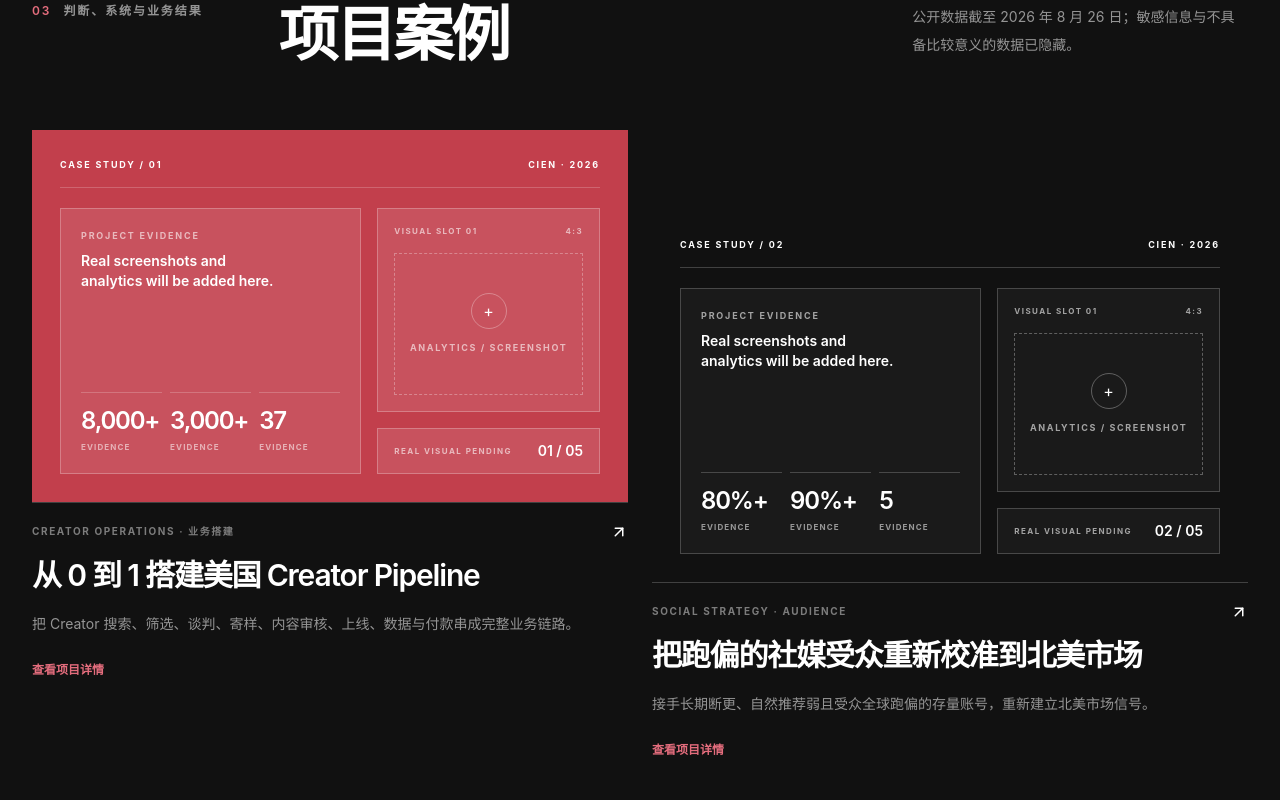
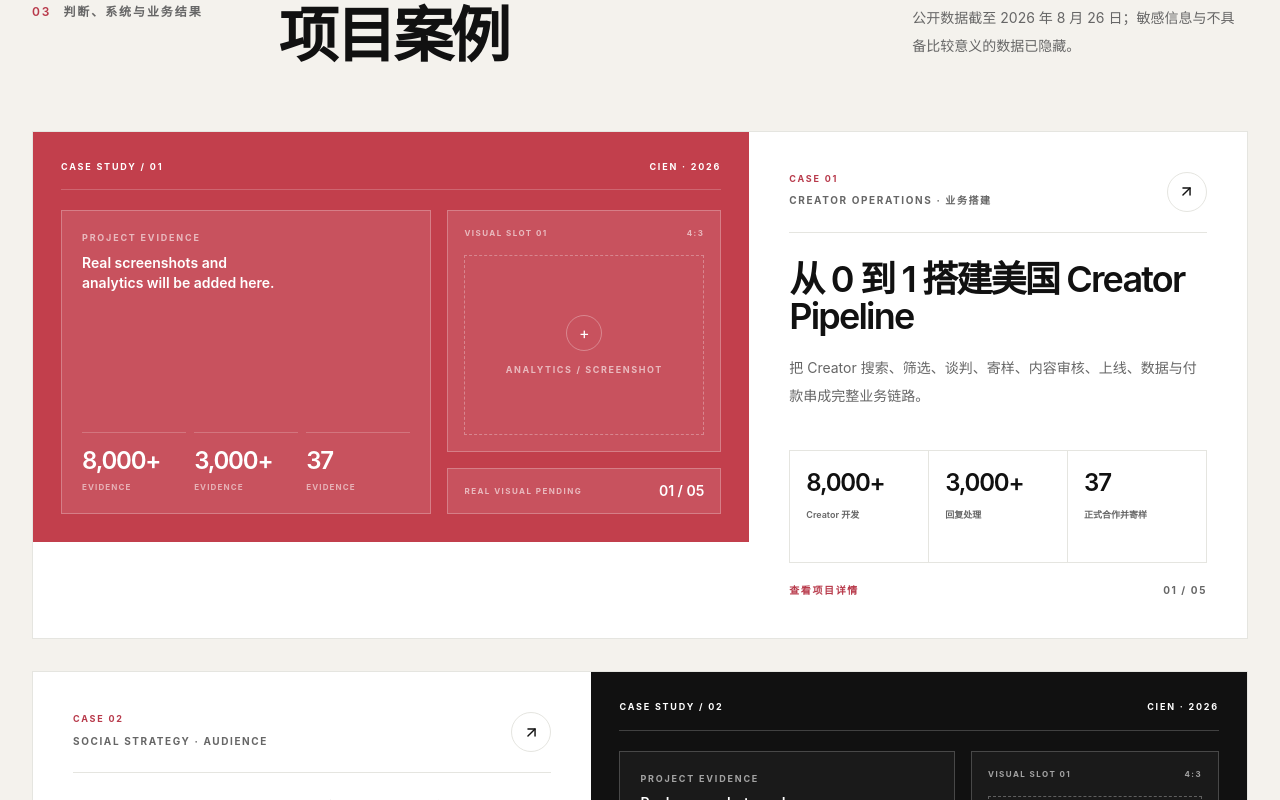
Before and after one commit to chenghongchao/cien-work, a Next.js app: page / in a window 1280 px wide. Shown: the part 2740-3540 px from the top of the page. Built offline with nearby package versions, Linux system fonts and the light colour scheme; no server answers.

Commit message:
Redesign selected work gallery

```diff
--- a/src/components/sections/projects-section.tsx
+++ b/src/components/sections/projects-section.tsx
@@ -15,53 +15,99 @@ export function ProjectsSection() {
   const copy = ui[language];
 
   return (
-    <section id="projects" className="section-pad scroll-mt-20 bg-ink text-white">
+    <section id="projects" className="section-pad scroll-mt-20 border-y border-border bg-[#f4f2ed]">
       <div className="container-shell">
         <SectionHeading
           index="03"
           kicker={copy.sectionProjectsKicker}
           title={copy.sectionProjects}
           note={copy.sectionProjectsNote}
-          inverse
         />
 
-        <div className="grid gap-x-6 gap-y-14 md:grid-cols-2">
-          {projects.map((project, index) => (
+        <div className="mt-12 space-y-6 sm:mt-16 sm:space-y-8">
+          {projects.map((project, index) => {
+            const featured = index === 0;
+
+            return (
               <article
                 key={project.slug}
-              className={index % 2 === 1 ? "md:mt-20" : ""}
+                className="overflow-hidden border border-border bg-white"
               >
                 <Link
                   href={`/projects/${project.slug}`}
-                className="group block focus-visible:outline-2 focus-visible:outline-offset-4 focus-visible:outline-[#e46d7d]"
+                  className={`group grid focus-visible:outline-2 focus-visible:outline-offset-4 focus-visible:outline-accent ${
+                    featured
+                      ? "lg:grid-cols-[1.18fr_0.82fr]"
+                      : "lg:grid-cols-[0.92fr_1.08fr]"
+                  }`}
                 >
-                <div className="overflow-hidden">
-                  <div className="transition-transform duration-500 group-hover:scale-[1.015]">
+                  <div className={featured ? "lg:order-1" : "lg:order-2"}>
+                    <div className="h-full overflow-hidden">
+                      <div className="h-full transition-transform duration-500 group-hover:scale-[1.01]">
                         <ProjectVisual project={project} />
                       </div>
                     </div>
-                <div className="border-t border-white/20 pt-5">
-                  <div className="mb-4 flex items-center justify-between gap-4 text-[10px] font-bold uppercase tracking-[0.16em] text-white/45">
-                    <span>{project.category[language]}</span>
-                    <ArrowUpRight
-                      size={18}
-                      className="text-white transition-transform group-hover:translate-x-1 group-hover:-translate-y-1"
-                      aria-hidden="true"
-                    />
                   </div>
-                  <h3 className="text-2xl font-semibold leading-tight tracking-[-0.04em] sm:text-3xl">
+
+                  <div
+                    className={`flex min-h-full flex-col justify-between p-6 sm:p-8 lg:p-10 ${
+                      featured ? "lg:order-2" : "lg:order-1"
+                    }`}
+                  >
+                    <div>
+                      <div className="flex items-start justify-between gap-6 border-b border-border pb-5">
+                        <div>
+                          <p className="text-[9px] font-bold uppercase tracking-[0.2em] text-accent">
+                            Case {project.number}
+                          </p>
+                          <p className="mt-2 text-[10px] font-bold uppercase tracking-[0.16em] text-muted">
+                            {project.category[language]}
+                          </p>
+                        </div>
+
+                        <span className="grid size-10 shrink-0 place-items-center rounded-full border border-border transition-all group-hover:border-ink group-hover:bg-ink group-hover:text-white">
+                          <ArrowUpRight size={17} aria-hidden="true" />
+                        </span>
+                      </div>
+
+                      <h3 className="mt-7 max-w-[17ch] text-3xl font-semibold leading-[1.02] tracking-[-0.05em] sm:text-4xl">
                         {project.title[language]}
                       </h3>
-                  <p className="mt-4 max-w-2xl text-sm leading-7 text-white/55">
+
+                      <p className="mt-5 max-w-xl text-sm leading-7 text-muted">
                         {project.summary[language]}
                       </p>
-                  <span className="mt-6 inline-block text-xs font-semibold text-[#e46d7d]">
-                    {copy.viewCase}
+                    </div>
+
+                    <div className="mt-10">
+                      <div className="grid grid-cols-3 border-l border-t border-border">
+                        {project.evidence.slice(0, 3).map((item) => (
+                          <div
+                            key={`${project.slug}-${item.value}`}
+                            className="min-h-24 border-b border-r border-border p-3 sm:min-h-28 sm:p-4"
+                          >
+                            <strong className="block text-xl font-semibold tracking-[-0.05em] sm:text-2xl">
+                              {item.value}
+                            </strong>
+                            <span className="mt-2 block text-[9px] font-semibold leading-4 text-muted">
+                              {item.label[language]}
                             </span>
+                          </div>
+                        ))}
+                      </div>
+
+                      <div className="mt-5 flex items-center justify-between text-[10px] font-bold uppercase tracking-[0.16em]">
+                        <span className="text-accent">{copy.viewCase}</span>
+                        <span className="text-muted">
+                          {String(index + 1).padStart(2, "0")} / {String(projects.length).padStart(2, "0")}
+                        </span>
+                      </div>
+                    </div>
                   </div>
                 </Link>
               </article>
-          ))}
+            );
+          })}
         </div>
       </div>
     </section>
```
Lines whose indentation alone changed are shown as unchanged.
